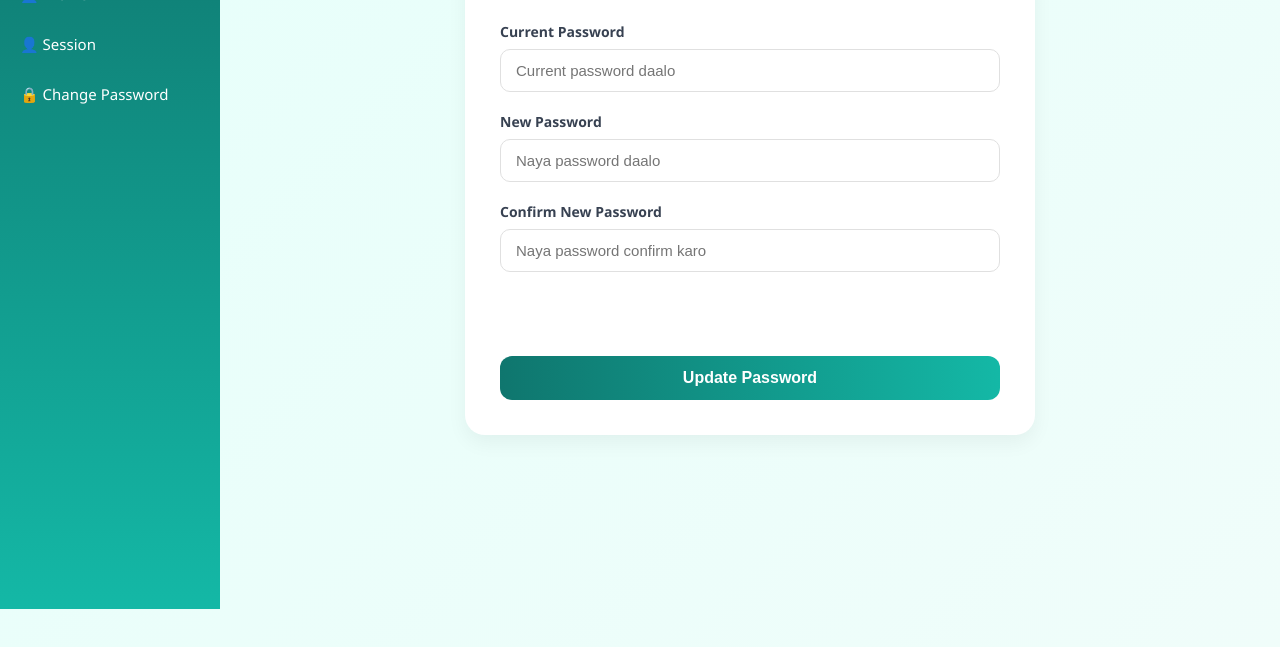
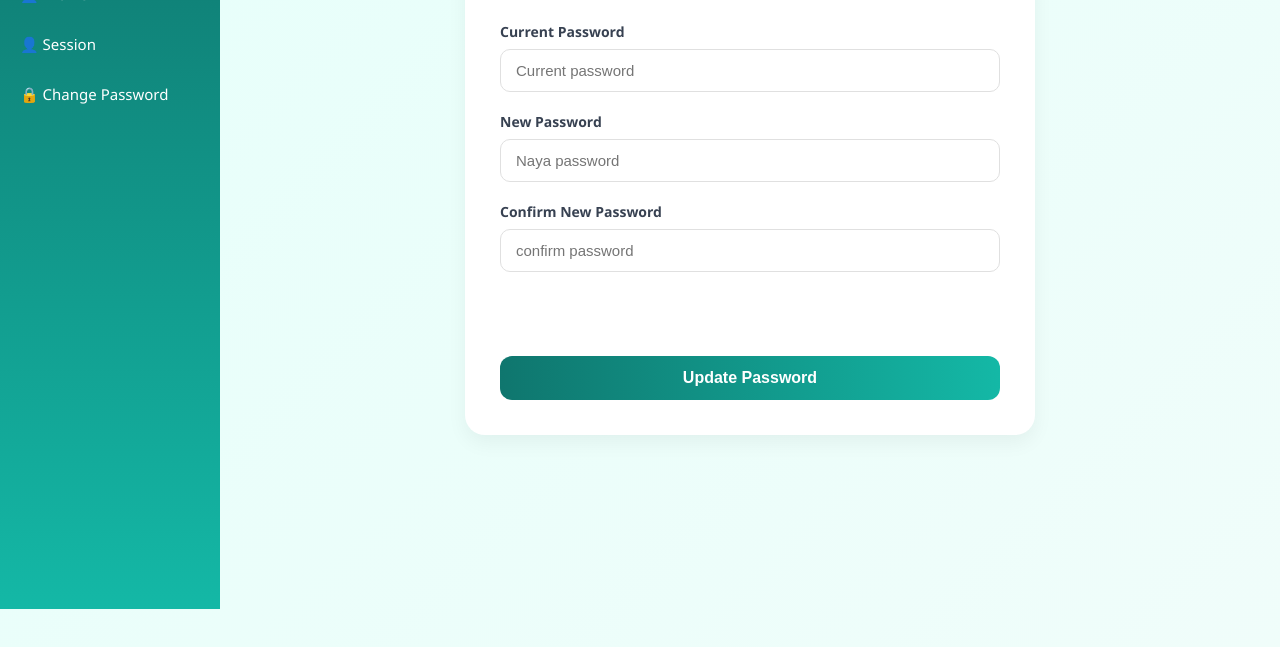
Before and after one commit to dishagarg3310-bot/smart-attendance-system, a plain HTML site: page frontend/html/change-password.html in a window 1280 px wide. Shown: the part 211-858 px from the top of the page. Drawn offline with Linux system fonts and the light colour scheme; sample sign-in values are in the browser's storage.

Commit message:
save all changes

```diff
--- a/frontend/html/change-password.html
+++ b/frontend/html/change-password.html
@@ -31,17 +31,17 @@
 
         <div class="form-group">
           <label>Current Password</label>
-          <input type="password" id="currentPassword" placeholder="Current password daalo">
+          <input type="password" id="currentPassword" placeholder="Current password">
         </div>
 
         <div class="form-group">
           <label>New Password</label>
-          <input type="password" id="newPassword" placeholder="Naya password daalo">
+          <input type="password" id="newPassword" placeholder="Naya password">
         </div>
 
         <div class="form-group">
           <label>Confirm New Password</label>
-          <input type="password" id="confirmPassword" placeholder="Naya password confirm karo">
+          <input type="password" id="confirmPassword" placeholder="confirm password ">
         </div>
 
         <p id="errorMsg" class="error-msg"></p>
```
